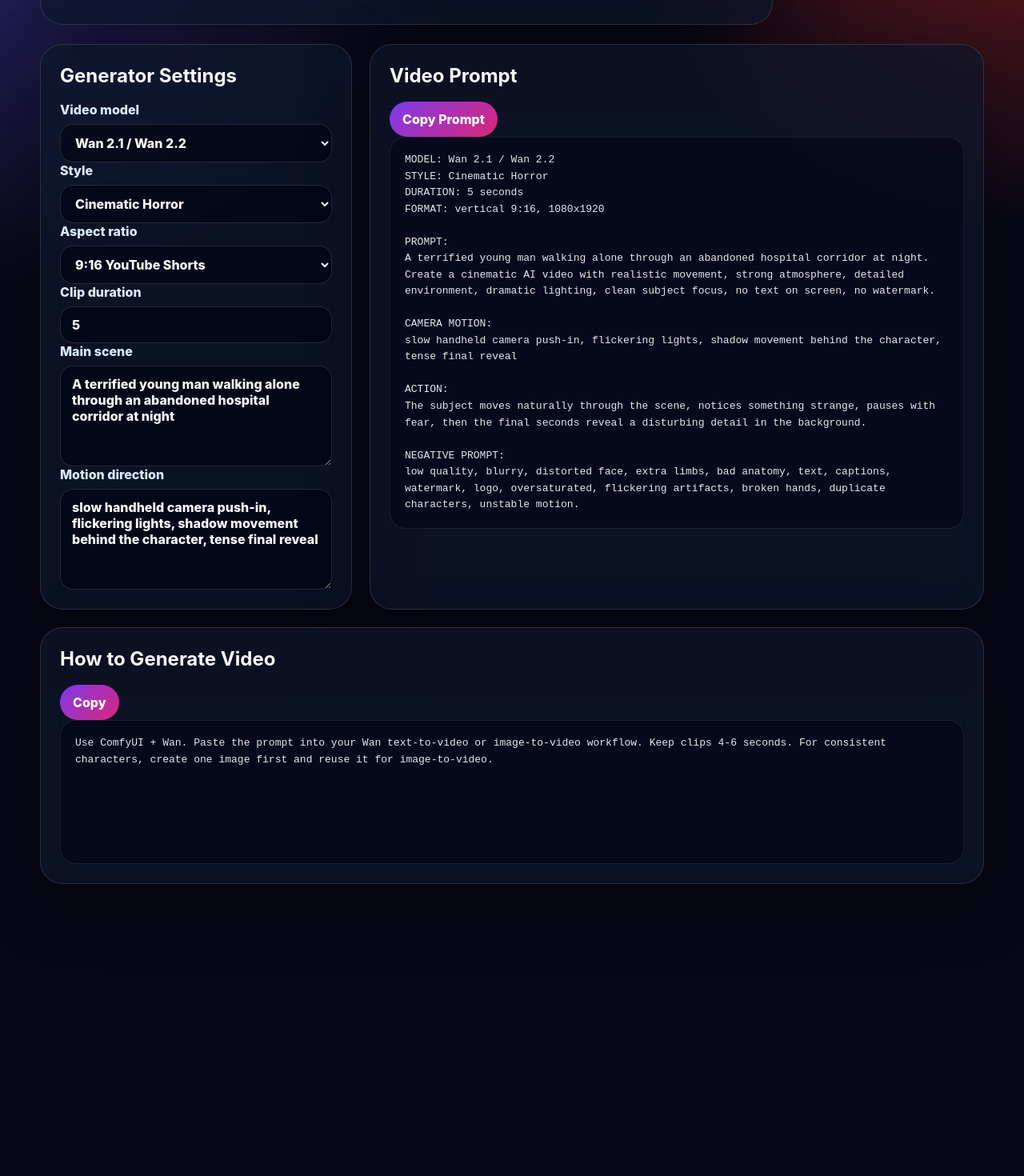
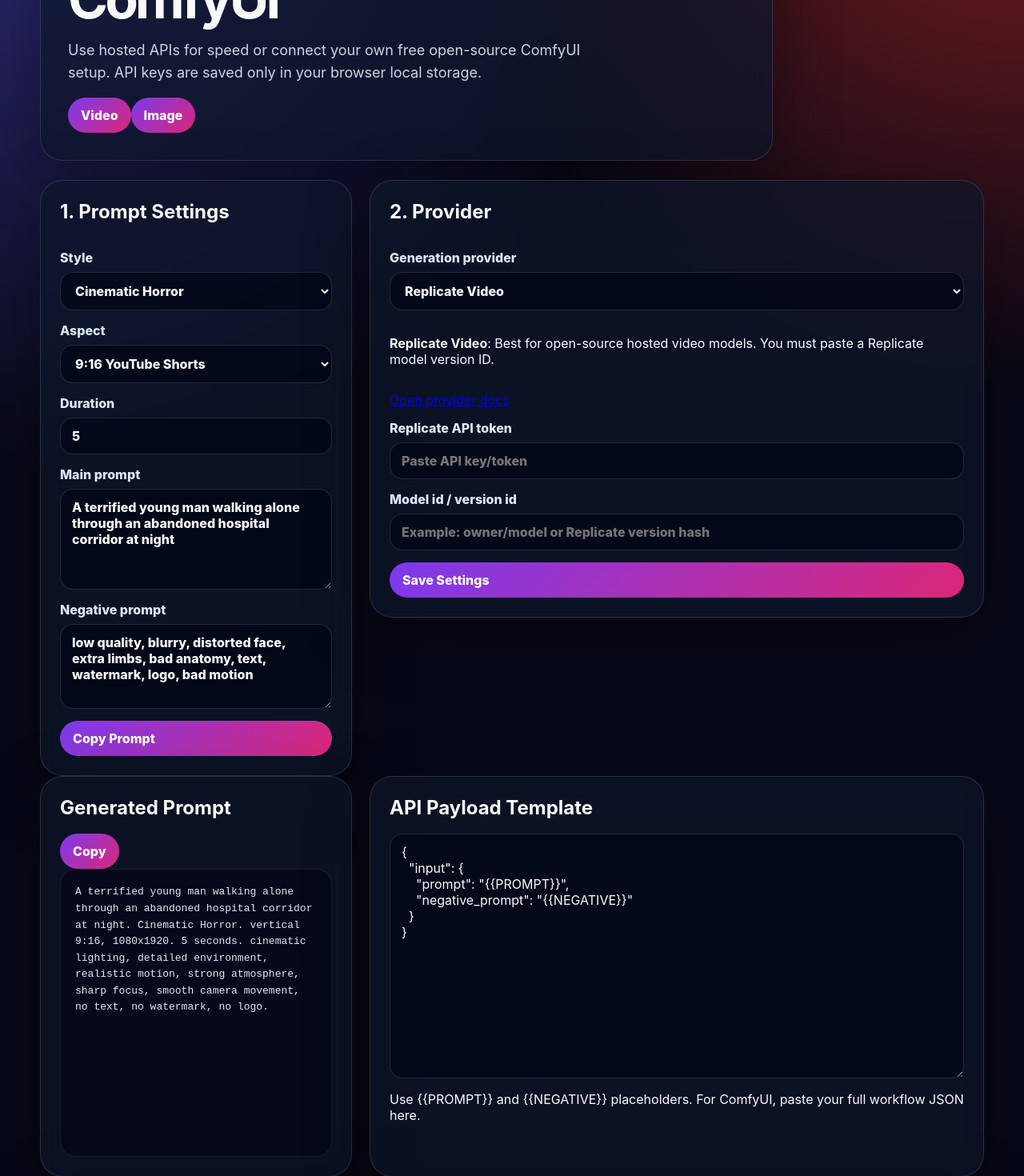
Before and after one commit to tousif001/ai-video-generator, a React (Vite) app: page / in a window 1280 px wide. Shown: the part 260-1730 px from the top of the page at 80% size. Before the commit the page ends 1417 px from the top, so only its background shows below. Built offline with nearby package versions, Linux system fonts and the light colour scheme.

Commit message:
Add API image and video generation dashboard

```diff
--- a/src/App.jsx
+++ b/src/App.jsx
@@ -1,55 +1,192 @@
 import { useMemo, useState } from 'react';
 
-const MODELS = ['Wan 2.1 / Wan 2.2', 'AnimateDiff', 'HunyuanVideo', 'CogVideoX', 'Generic Open Source'];
+const VIDEO_PROVIDERS = [
+  {
+    id: 'replicate-video',
+    name: 'Replicate Video',
+    type: 'video',
+    apiKeyName: 'Replicate API token',
+    docs: 'https://replicate.com/docs',
+    note: 'Best for open-source hosted video models. You must paste a Replicate model version ID.'
+  },
+  {
+    id: 'huggingface-video',
+    name: 'Hugging Face Video',
+    type: 'video',
+    apiKeyName: 'Hugging Face token',
+    docs: 'https://huggingface.co/docs/api-inference/index',
+    note: 'Works only with models enabled for Inference API. Paste model id like owner/model-name.'
+  },
+  {
+    id: 'comfyui-local',
+    name: 'Local ComfyUI',
+    type: 'video',
+    apiKeyName: 'No key needed',
+    docs: 'https://github.com/comfyanonymous/ComfyUI',
+    note: 'Fastest free option if you have GPU. Requires ComfyUI running locally.'
+  }
+];
+
+const IMAGE_PROVIDERS = [
+  {
+    id: 'stability-image',
+    name: 'Stability Image API',
+    type: 'image',
+    apiKeyName: 'Stability API key',
+    docs: 'https://platform.stability.ai/docs',
+    note: 'Good for fast image generation. Needs paid/free credits from Stability.'
+  },
+  {
+    id: 'huggingface-image',
+    name: 'Hugging Face Image',
+    type: 'image',
+    apiKeyName: 'Hugging Face token',
+    docs: 'https://huggingface.co/docs/api-inference/index',
+    note: 'Use Stable Diffusion / Flux style model ids that support image generation.'
+  },
+  {
+    id: 'replicate-image',
+    name: 'Replicate Image',
+    type: 'image',
+    apiKeyName: 'Replicate API token',
+    docs: 'https://replicate.com/docs',
+    note: 'Works with many open-source image models hosted on Replicate.'
+  }
+];
+
 const STYLES = ['Cinematic Horror', 'Dark Finance Story', 'Anime Horror', 'Realistic Documentary', 'Brainrot Meme', 'Indian Suspense'];
 const ASPECTS = ['9:16 YouTube Shorts', '16:9 YouTube', '1:1 Social'];
 
-const sceneIdeas = {
-  'Cinematic Horror': 'abandoned hospital corridor at 2 AM, flickering lights, wet floor, shadow figure at the end of the hallway',
-  'Dark Finance Story': 'young man checking bank balance in a dark room, bills around him, phone light on his worried face',
-  'Anime Horror': 'anime boy entering a cursed train station under a red moon, empty platform, black smoke in the distance',
-  'Realistic Documentary': 'wildlife camera tracking a dangerous animal in a foggy forest, tense documentary style',
-  'Brainrot Meme': 'low-poly businessman chased by a giant tax monster inside a surreal office',
-  'Indian Suspense': 'young Indian man walking through a quiet narrow lane during a power cut, one flickering street light'
-};
-
-function buildPrompt({ style, model, subject, aspect, duration, motion }) {
-  const defaultScene = sceneIdeas[style] || sceneIdeas['Cinematic Horror'];
-  const cleanSubject = subject.trim() || defaultScene;
+function getPrompt(style, subject, aspect, duration) {
   const ratio = aspect.startsWith('9:16') ? 'vertical 9:16, 1080x1920' : aspect.startsWith('16:9') ? 'wide 16:9, 1920x1080' : 'square 1:1, 1080x1080';
-
-  return `MODEL: ${model}\nSTYLE: ${style}\nDURATION: ${duration} seconds\nFORMAT: ${ratio}\n\nPROMPT:\n${cleanSubject}. Create a cinematic AI video with realistic movement, strong atmosphere, detailed environment, dramatic lighting, clean subject focus, no text on screen, no watermark.\n\nCAMERA MOTION:\n${motion || 'slow handheld push-in, subtle camera shake, tense pacing, smooth natural movement'}\n\nACTION:\nThe subject moves naturally through the scene, notices something strange, pauses with fear, then the final seconds reveal a disturbing detail in the background.\n\nNEGATIVE PROMPT:\nlow quality, blurry, distorted face, extra limbs, bad anatomy, text, captions, watermark, logo, oversaturated, flickering artifacts, broken hands, duplicate characters, unstable motion.`;
+  return `${subject}. ${style}. ${ratio}. ${duration} seconds. cinematic lighting, detailed environment, realistic motion, strong atmosphere, sharp focus, smooth camera movement, no text, no watermark, no logo.`;
 }
 
-function buildWorkflow(model) {
-  if (model.includes('Wan')) {
-    return 'Use ComfyUI + Wan. Paste the prompt into your Wan text-to-video or image-to-video workflow. Keep clips 4-6 seconds. For consistent characters, create one image first and reuse it for image-to-video.';
+function safeJson(value) {
+  try {
+    return JSON.stringify(JSON.parse(value), null, 2);
+  } catch {
+    return value;
   }
-  if (model.includes('AnimateDiff')) {
-    return 'Use ComfyUI or Automatic1111 + AnimateDiff. Add a Stable Diffusion checkpoint, motion module, and ControlNet/reference image for consistent characters.';
+}
+
+async function callJsonApi({ url, method = 'POST', token, body, headers = {} }) {
+  const response = await fetch(url, {
+    method,
+    headers: {
+      'Content-Type': 'application/json',
+      ...(token ? { Authorization: `Bearer ${token}` } : {}),
+      ...headers
+    },
+    body: body ? JSON.stringify(body) : undefined
+  });
+
+  const text = await response.text();
+  if (!response.ok) {
+    throw new Error(`${response.status} ${response.statusText}\n${text}`);
   }
-  return 'Generate a reference image first, then use image-to-video. Keep each clip short, create multiple variations, and edit the best clips together in CapCut or DaVinci Resolve.';
+  try {
+    return JSON.parse(text);
+  } catch {
+    return text;
+  }
 }
 
 export default function App() {
-  const [model, setModel] = useState('Wan 2.1 / Wan 2.2');
+  const [tab, setTab] = useState('video');
+  const [provider, setProvider] = useState('replicate-video');
   const [style, setStyle] = useState('Cinematic Horror');
   const [aspect, setAspect] = useState('9:16 YouTube Shorts');
   const [duration, setDuration] = useState('5');
   const [subject, setSubject] = useState('A terrified young man walking alone through an abandoned hospital corridor at night');
-  const [motion, setMotion] = useState('slow handheld camera push-in, flickering lights, shadow movement behind the character, tense final reveal');
-  const [copied, setCopied] = useState('');
+  const [negative, setNegative] = useState('low quality, blurry, distorted face, extra limbs, bad anatomy, text, watermark, logo, bad motion');
+  const [apiKey, setApiKey] = useState(localStorage.getItem('ai_video_api_key') || '');
+  const [modelId, setModelId] = useState(localStorage.getItem('ai_video_model_id') || '');
+  const [comfyUrl, setComfyUrl] = useState(localStorage.getItem('comfy_url') || 'http://127.0.0.1:8188');
+  const [customPayload, setCustomPayload] = useState('{\n  "input": {\n    "prompt": "{{PROMPT}}",\n    "negative_prompt": "{{NEGATIVE}}"\n  }\n}');
+  const [status, setStatus] = useState('Ready');
+  const [result, setResult] = useState('');
 
-  const prompt = useMemo(() => buildPrompt({ model, style, aspect, duration, subject, motion }), [model, style, aspect, duration, subject, motion]);
-  const workflow = useMemo(() => buildWorkflow(model), [model]);
+  const providers = tab === 'video' ? VIDEO_PROVIDERS : IMAGE_PROVIDERS;
+  const activeProvider = providers.find((item) => item.id === provider) || providers[0];
+  const prompt = useMemo(() => getPrompt(style, subject, aspect, duration), [style, subject, aspect, duration]);
 
-  async function copyText(text, label) {
+  function saveSettings() {
+    localStorage.setItem('ai_video_api_key', apiKey);
+    localStorage.setItem('ai_video_model_id', modelId);
+    localStorage.setItem('comfy_url', comfyUrl);
+    setStatus('Settings saved locally in this browser.');
+  }
+
+  async function copyPrompt() {
+    await navigator.clipboard.writeText(prompt);
+    setStatus('Prompt copied.');
+  }
+
+  function buildPayload() {
+    const replaced = customPayload
+      .replaceAll('{{PROMPT}}', prompt.replaceAll('"', '\\"'))
+      .replaceAll('{{NEGATIVE}}', negative.replaceAll('"', '\\"'));
+    return JSON.parse(replaced);
+  }
+
+  async function generate() {
+    setStatus('Generating request...');
+    setResult('');
+
     try {
-      await navigator.clipboard.writeText(text);
-      setCopied(label);
-      setTimeout(() => setCopied(''), 1200);
-    } catch {
-      alert('Copy failed. Select the text manually.');
+      if (provider === 'replicate-video' || provider === 'replicate-image') {
+        if (!apiKey) throw new Error('Add your Replicate API token first.');
+        if (!modelId) throw new Error('Add a Replicate model version ID first.');
+        const payload = buildPayload();
+        const data = await callJsonApi({
+          url: 'https://api.replicate.com/v1/predictions',
+          token: apiKey,
+          body: { version: modelId, ...payload }
+        });
+        setResult(safeJson(JSON.stringify(data, null, 2)));
+        setStatus('Replicate prediction created. Open the URL/status from the result to track it.');
+        return;
+      }
+
+      if (provider === 'huggingface-video' || provider === 'huggingface-image') {
+        if (!apiKey) throw new Error('Add your Hugging Face token first.');
+        if (!modelId) throw new Error('Add Hugging Face model id first, like owner/model-name.');
+        const data = await callJsonApi({
+          url: `https://api-inference.huggingface.co/models/${modelId}`,
+          token: apiKey,
+          body: { inputs: prompt, parameters: { negative_prompt: negative } }
+        });
+        setResult(typeof data === 'string' ? data : safeJson(JSON.stringify(data, null, 2)));
+        setStatus('Hugging Face request finished. Some models return a file/blob or require waiting.');
+        return;
+      }
+
+      if (provider === 'stability-image') {
+        if (!apiKey) throw new Error('Add your Stability API key first.');
+        const data = await callJsonApi({
+          url: 'https://api.stability.ai/v2beta/stable-image/generate/core',
+          token: apiKey,
+          headers: { Accept: 'application/json' },
+          body: { prompt, negative_prompt: negative, aspect_ratio: aspect.startsWith('9:16') ? '9:16' : aspect.startsWith('16:9') ? '16:9' : '1:1', output_format: 'png' }
+        });
+        setResult(safeJson(JSON.stringify(data, null, 2)));
+        setStatus('Stability image request sent.');
+        return;
+      }
+
+      if (provider === 'comfyui-local') {
+        const data = await callJsonApi({
+          url: `${comfyUrl.replace(/\/$/, '')}/prompt`,
+          body: buildPayload()
+        });
+        setResult(safeJson(JSON.stringify(data, null, 2)));
+        setStatus('ComfyUI prompt sent. Your workflow must be valid ComfyUI JSON.');
+        return;
+      }
+    } catch (error) {
+      setStatus('Error');
+      setResult(error.message || String(error));
     }
   }
 
@@ -57,9 +194,13 @@
     <main className="page">
       <section className="hero">
         <div>
-          <p className="eyebrow">OPEN SOURCE AI VIDEO PROMPT STUDIO</p>
-          <h1>AI Video Generator</h1>
-          <p className="subtitle">Create prompts for Wan, AnimateDiff, HunyuanVideo, CogVideoX and ComfyUI workflows.</p>
+          <p className="eyebrow">FAST AI IMAGE + VIDEO PANEL</p>
+          <h1>Generate images and videos with APIs or local ComfyUI</h1>
+          <p className="subtitle">Use hosted APIs for speed or connect your own free open-source ComfyUI setup. API keys are saved only in your browser local storage.</p>
+          <div className="tabs">
+            <button className={tab === 'video' ? 'active' : ''} onClick={() => { setTab('video'); setProvider('replicate-video'); }}>Video</button>
+            <button className={tab === 'image' ? 'active' : ''} onClick={() => { setTab('image'); setProvider('stability-image'); }}>Image</button>
+          </div>
         </div>
         <div className="miniCard">
           <strong>{duration}s</strong>
@@ -68,54 +209,79 @@
       </section>
 
       <section className="grid">
-        <div className="panel">
-          <h2>Generator Settings</h2>
-          <label>Video model
-            <select value={model} onChange={(e) => setModel(e.target.value)}>
-              {MODELS.map((item) => <option key={item} value={item}>{item}</option>)}
-            </select>
+        <div className="panel controls">
+          <h2>1. Prompt Settings</h2>
+          <label>Style
+            <select value={style} onChange={(e) => setStyle(e.target.value)}>{STYLES.map((item) => <option key={item}>{item}</option>)}</select>
           </label>
-
-          <label>Style
-            <select value={style} onChange={(e) => setStyle(e.target.value)}>
-              {STYLES.map((item) => <option key={item} value={item}>{item}</option>)}
-            </select>
+          <label>Aspect
+            <select value={aspect} onChange={(e) => setAspect(e.target.value)}>{ASPECTS.map((item) => <option key={item}>{item}</option>)}</select>
           </label>
-
-          <label>Aspect ratio
-            <select value={aspect} onChange={(e) => setAspect(e.target.value)}>
-              {ASPECTS.map((item) => <option key={item} value={item}>{item}</option>)}
-            </select>
-          </label>
-
-          <label>Clip duration
+          <label>Duration
             <input value={duration} onChange={(e) => setDuration(e.target.value)} />
           </label>
-
-          <label>Main scene
+          <label>Main prompt
             <textarea rows="5" value={subject} onChange={(e) => setSubject(e.target.value)} />
           </label>
+          <label>Negative prompt
+            <textarea rows="4" value={negative} onChange={(e) => setNegative(e.target.value)} />
+          </label>
+          <button onClick={copyPrompt}>Copy Prompt</button>
+        </div>
 
-          <label>Motion direction
-            <textarea rows="5" value={motion} onChange={(e) => setMotion(e.target.value)} />
+        <div className="panel controls">
+          <h2>2. Provider</h2>
+          <label>Generation provider
+            <select value={provider} onChange={(e) => setProvider(e.target.value)}>{providers.map((item) => <option key={item.id} value={item.id}>{item.name}</option>)}</select>
           </label>
+          <p className="note"><b>{activeProvider.name}</b>: {activeProvider.note}</p>
+          <a className="docLink" href={activeProvider.docs} target="_blank" rel="noreferrer">Open provider docs</a>
+
+          {provider !== 'comfyui-local' && (
+            <>
+              <label>{activeProvider.apiKeyName}
+                <input type="password" value={apiKey} onChange={(e) => setApiKey(e.target.value)} placeholder="Paste API key/token" />
+              </label>
+              <label>Model id / version id
+                <input value={modelId} onChange={(e) => setModelId(e.target.value)} placeholder="Example: owner/model or Replicate version hash" />
+              </label>
+            </>
+          )}
+
+          {provider === 'comfyui-local' && (
+            <label>ComfyUI URL
+              <input value={comfyUrl} onChange={(e) => setComfyUrl(e.target.value)} />
+            </label>
+          )}
+          <button onClick={saveSettings}>Save Settings</button>
+        </div>
+      </section>
+
+      <section className="grid wideGrid">
+        <div className="panel output">
+          <div className="topRow">
+            <h2>Generated Prompt</h2>
+            <button onClick={copyPrompt}>Copy</button>
+          </div>
+          <pre>{prompt}</pre>
         </div>
 
         <div className="panel output">
           <div className="topRow">
-            <h2>Video Prompt</h2>
-            <button onClick={() => copyText(prompt, 'prompt')}>{copied === 'prompt' ? 'Copied' : 'Copy Prompt'}</button>
+            <h2>API Payload Template</h2>
           </div>
-          <pre>{prompt}</pre>
+          <textarea className="payloadBox" rows="14" value={customPayload} onChange={(e) => setCustomPayload(e.target.value)} />
+          <p className="note">Use {'{{PROMPT}}'} and {'{{NEGATIVE}}'} placeholders. For ComfyUI, paste your full workflow JSON here.</p>
         </div>
       </section>
 
-      <section className="panel workflow">
+      <section className="panel resultPanel">
         <div className="topRow">
-          <h2>How to Generate Video</h2>
-          <button onClick={() => copyText(workflow, 'workflow')}>{copied === 'workflow' ? 'Copied' : 'Copy'}</button>
+          <h2>3. Generate</h2>
+          <button className="generate" onClick={generate}>Generate {tab === 'video' ? 'Video' : 'Image'}</button>
         </div>
-        <pre>{workflow}</pre>
+        <p className="status">Status: {status}</p>
+        <pre>{result || 'Result will appear here. For hosted APIs, you may receive a prediction/status URL first. For ComfyUI, your local workflow must already be installed and working.'}</pre>
       </section>
     </main>
   );
```
